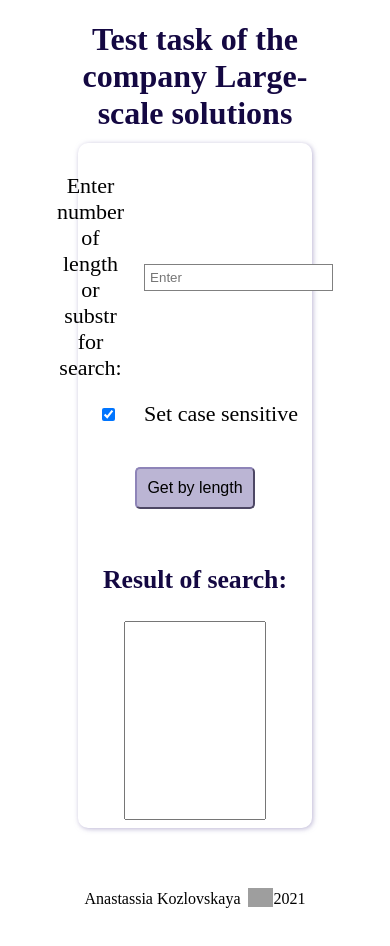
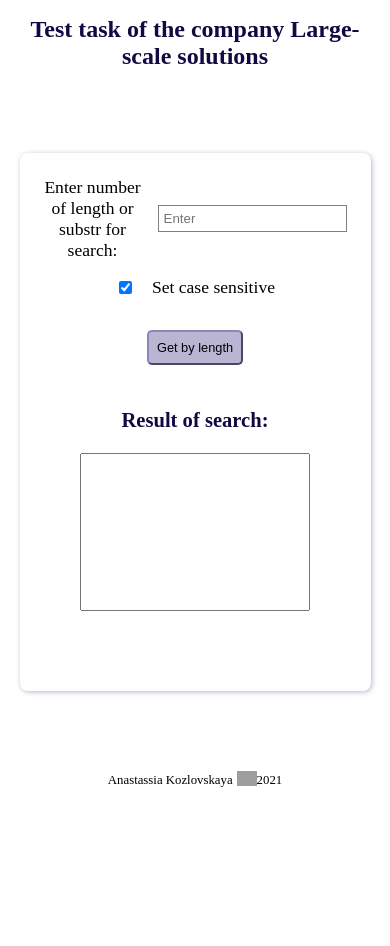
Before and after one commit to Kkasya/mrsoft, a React (Create React App) app: page / in a window 390 px wide. Shown: the top 946 px of the page. After the commit the page ends 844 px from the top, so only its background shows below. Built offline with nearby package versions, Linux system fonts and the light colour scheme; no server answers; grey boxes are pictures that could not be loaded.

Commit message:
feat: add adaptive

```diff
--- a/src/common/index.js
+++ b/src/common/index.js
@@ -1,3 +1,4 @@
 import {TYPEBTN} from "./constants";
+import {getData} from "./words";
 
-export {TYPEBTN};
+export {TYPEBTN, getData};
--- a/src/common/words.js
+++ b/src/common/words.js
@@ -1,11 +1,9 @@
-import {data} from "./data.json";
-
 const getData = async () => {
 	const proxyUrl = 'https://cors-anywhere.herokuapp.com/';
 	const targetUrl = 'http://www.mrsoft.by/data.json';
 	const res = await fetch(proxyUrl + targetUrl);
 	if (!res.ok) {
-		return data;
+		throw new Error('data not available');
 	}
 
 	return await res.json();
--- a/src/components/app/App.scss
+++ b/src/components/app/App.scss
@@ -1,21 +1,25 @@
-body {
+body, html {
   margin: 0;
   padding: 0;
-  display: flex;
-  flex-direction: column;
-  height: 100vh;
+  font-size: 10px;
+
   & > * {
     box-sizing: border-box;
+  }
+
+  @media (max-width: 1000px) {
+    font-size: 8px;
   }
 }
 
 h1 {
+  font-size: 3rem;
   text-align: center;
   color: #140842;
 }
 
 header {
-  min-height: 20%;
+  min-height: 15%;
   text-align: center;
 }
 
@@ -26,7 +30,15 @@ p {
 .App {
   display: flex;
   flex-direction: column;
-  height: 100%;
+  height: 100vh;
   justify-content: space-between;
   padding: 0 20%;
+
+  @media (max-width: 1000px) {
+    padding: 0 10%;
+  }
+
+  @media (max-width: 600px) {
+    padding: 0 5%;
+  }
 }
--- a/src/components/footer/footer.scss
+++ b/src/components/footer/footer.scss
@@ -1,7 +1,7 @@
 footer {
-  min-height: 20%;
+  min-height: 15%;
   display: flex;
-  font-size: 16px;
+  font-size: 1.6rem;
   justify-content: center;
   align-items: center;
   }
@@ -11,7 +11,7 @@ footer {
   align-items: center;
 
   &-icon {
-    width: 25px;
+    width: 2.5rem;
     margin-left: 0.5rem;
   }
 }
--- a/src/components/main/checkbox/checkbox.scss
+++ b/src/components/main/checkbox/checkbox.scss
@@ -2,6 +2,6 @@
   display: flex;
   justify-content: space-between;
   align-items: center;
-  width: 200px;
-  margin: 10px auto;
+  width: 20rem;
+  margin: 1rem auto;
 }
--- a/src/components/main/input/input.scss
+++ b/src/components/main/input/input.scss
@@ -9,6 +9,6 @@ input {
   justify-content: center;
   align-items: center;
   & > * {
-    margin: 10px;
+    margin: 1rem;
   }
 }
--- a/src/components/main/main.js
+++ b/src/components/main/main.js
@@ -3,7 +3,7 @@ import {Input} from "./input";
 import {Checkbox} from "./checkbox";
 import {Search} from "./search";
 import {Result} from "./result";
-import {getData} from "../../common/words";
+import {getData} from "../../common";
 
 const Main = () => {
 		const [searchTerm, setSearchTerm] = useState('');
--- a/src/components/main/main.scss
+++ b/src/components/main/main.scss
@@ -1,8 +1,8 @@
 main {
   text-align: center;
-  font-size: 22px;
-  min-height: 90%;
+  font-size: 2.2rem;
+  min-height: 60%;
   box-shadow: 1px 1px 5px rgba(142, 132, 184, 0.6);
-  border-radius: 10px;
-  padding: 20px;
+  border-radius: 1rem;
+  padding: 2rem;
 }
--- a/src/components/main/search/search.scss
+++ b/src/components/main/search/search.scss
@@ -2,9 +2,9 @@
 
 
   button {
-    padding: 10px;
-    margin: 30px;
-    font-size: 16px;
+    padding: 1rem;
+    margin: 3rem;
+    font-size: 1.6rem;
     border-radius: 5px;
     border-color: #8e84b8;
     background: rgba(142, 132, 184, 0.6);
```
